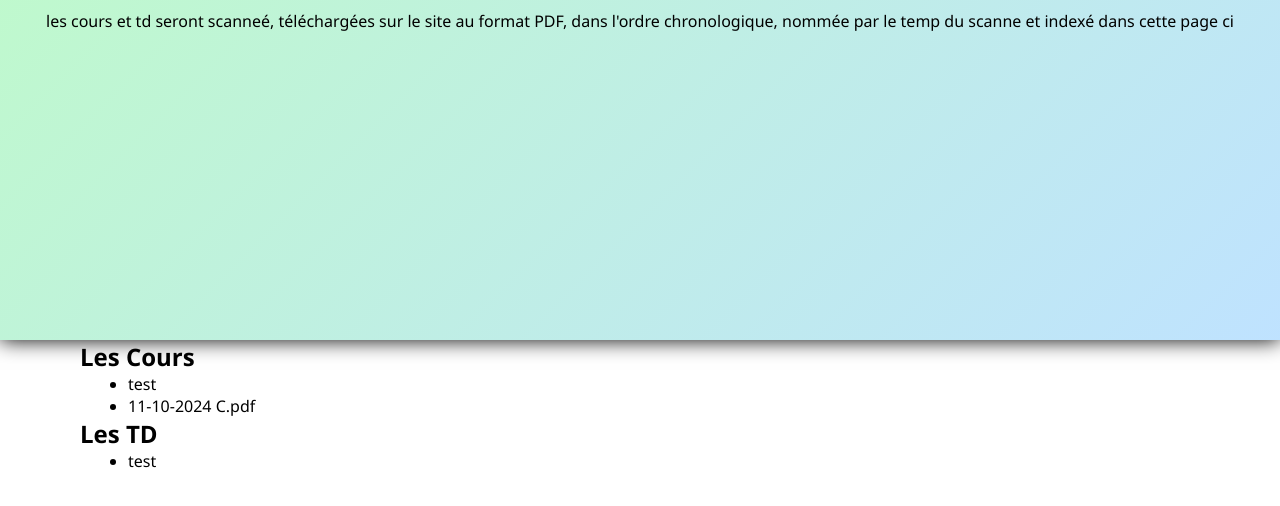
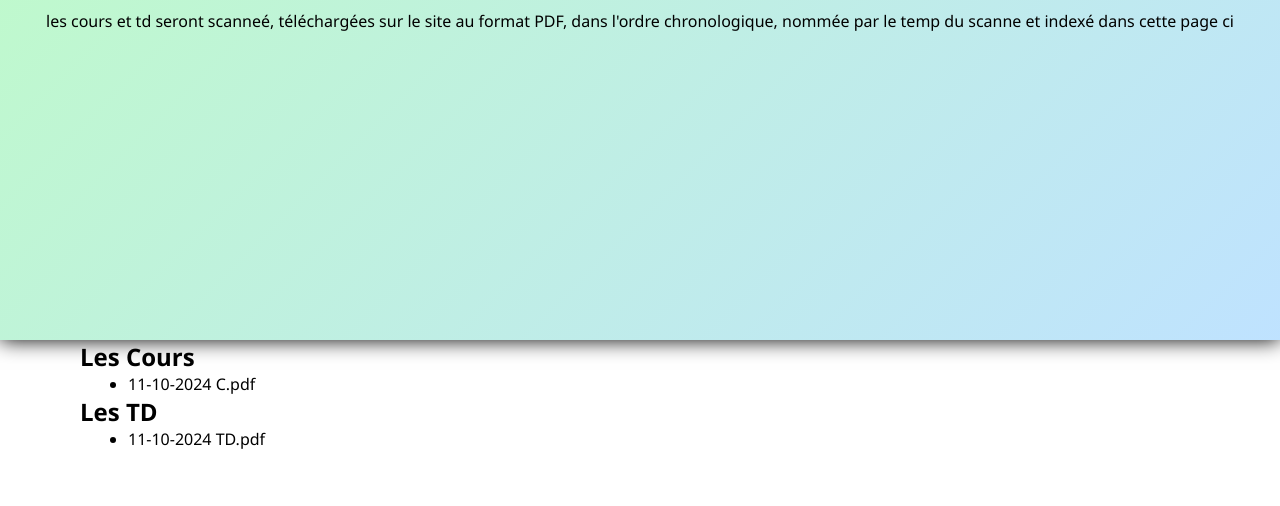
Before and after one commit to AbdessalemBendouba/registre_des_cours, a plain HTML site: page index.html in a window 1280 px wide. Shown: the part 460-966 px from the top of the page. Drawn offline with Linux system fonts and the light colour scheme.

Commit message:
updated html

```diff
--- a/index.html
+++ b/index.html
@@ -20,13 +20,13 @@
             <div class="cours">
                 <h2>Les Cours</h2>
                 <ul id="CoursesList">
-                    <li>test</li>
+
                 </ul>
             </div>
-            <div id="td">
+            <div class="td">
                 <h2>Les TD</h2>
-                <ul class="TDList">
-                    <li> <a href="./courses/"> test</a> </li>
+                <ul id="TDList">
+
                 </ul>
             </div>
         </div>
```
